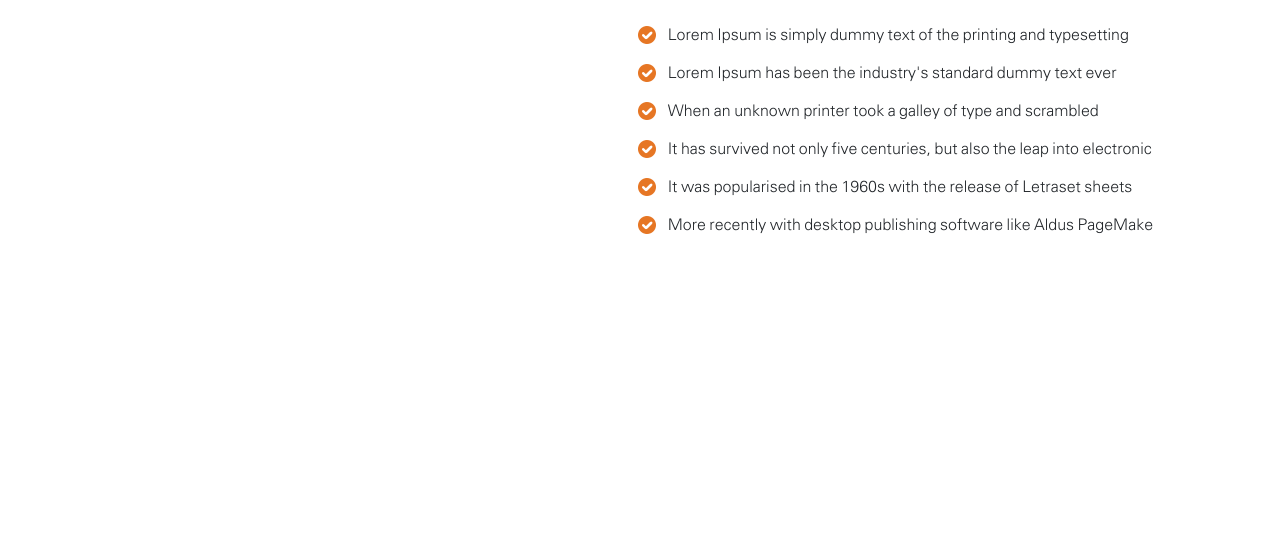
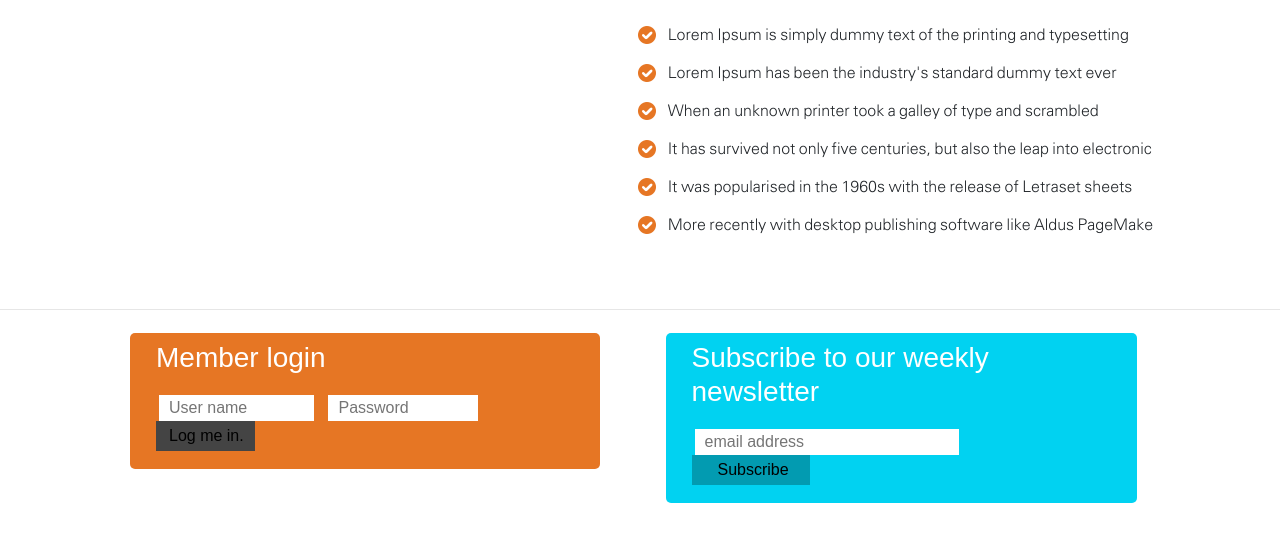
Before and after one commit to art-tal/Site_7_2019.11.17, a plain HTML site: page index.html in a window 1280 px wide. Shown: the part 1729-2267 px from the top of the page. Before the commit the page ends 1982 px from the top, so only its background shows below. Drawn offline with Linux system fonts and the light colour scheme; a script that the page names is missing; a web font is replaced by a local one.

Commit message:
Add forms

```diff
--- a/css/main.css
+++ b/css/main.css
@@ -157,6 +157,10 @@ main ul li a > h2 {
 	display: block;
 }*/
 
+
+
+/*/////////////articles/////////////*/
+
 article {
 	-webkit-box-sizing: border-box;
 	-moz-box-sizing: border-box;
@@ -202,6 +206,13 @@ article p {
 }
 
 
+
+/*/////////////Why us/////////////*/
+
+.why {
+	margin-bottom: 56px;
+}
+
 .why .col-5 {
 	padding: 0;
 }
@@ -240,7 +251,72 @@ article p {
 	padding-left: 30px;
 }
 
-.why ul li:before {
-	content: "";
-	width: 20px;
+
+
+/*/////////////forms/////////////*/
+
+.forms {
+	font-family: "SegoeWPNLight", sans-serif;
+	color: #fff;
+	width: 100%;
+	border-top: 1px solid #E6E6E6;
 }
+
+.forms .container {
+	padding: 23px 55px 35px 60px;
+}
+
+.forms form {
+	padding: 8px 15px 18px 26px;
+	border-radius: 5px;
+}
+
+.forms form[name="login"] {
+	background-color: #E67624;
+	margin-right: 28px;
+}
+
+.forms form[name="newsletter"] {
+	background-color: #01D2F1;
+	margin: 0 18px 0 8px;
+}
+
+.forms form h2 {
+	margin-bottom: 20px;
+	font-size: 28px;
+}
+
+.forms form input {
+    margin-left: 3px;
+	padding: 1px 10px;
+	border: none;
+}
+
+.forms form input[type="text"] {
+	width: 155px;
+	margin-right: 7px;
+}
+
+.forms form input[type="password"] {
+	width: 150px;
+	margin-right: 7px;
+}
+
+.forms form[name="newsletter"] input {
+	width: 264px;
+	margin-right: 46px;
+}
+
+.forms form button {
+	padding: 3px 11px 3px 13px;
+	border: none;
+}
+
+.forms form[name="login"] button {
+	background-color: #444444;
+}
+
+.forms form[name="newsletter"] button {
+	background-color: #029BB1;
+	padding: 3px 21px 3px 26px;
+}
--- a/index.html
+++ b/index.html
@@ -132,12 +132,29 @@
 				</ul>
 			</div>
 		</div>
+	</main>
 
-
-
-
-
-	</main>
+	<div class="forms">
+		<div class="container">
+			<div class="row">
+				<div class="col-6">
+					<form action="#" method="post" name="login">
+						<h2>Member login</h2>
+						<input type="text" placeholder="User name">
+						<input type="password" placeholder="Password">
+						<button>Log me in.</button>
+					</form>
+				</div>
+				<div class="col-6">
+					<form action="#" method="post" name="newsletter">
+						<h2>Subscribe to our weekly newsletter</h2>
+						<input type="email" placeholder="email address">
+						<button>Subscribe</button>
+					</form>
+				</div>
+			</div>
+		</div>
+	</div>
 
 
 
```
